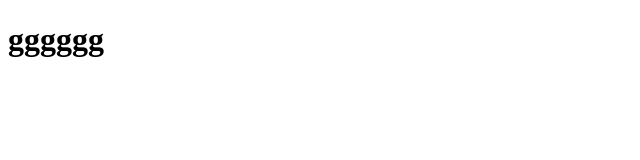
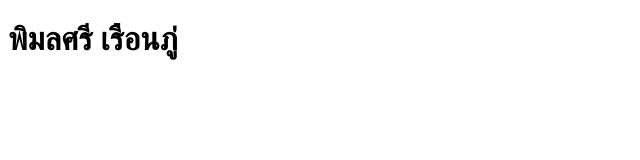
Before and after one commit to Phimonsi/test102, a plain HTML site: page index.html in a window 1280 px wide. Shown: the whole page, without its empty margins (0-640 px from the left). Drawn offline with Linux system fonts and the light colour scheme.

Commit message:
Update index.html

```diff
--- a/index.html
+++ b/index.html
@@ -6,6 +6,6 @@
     <title>Document</title>
 </head>
 <body>
-    <h1>gggggg</h1>
+    <h1>พิมลศรี เรือนภู่</h1>
 </body>
 </html>
```
